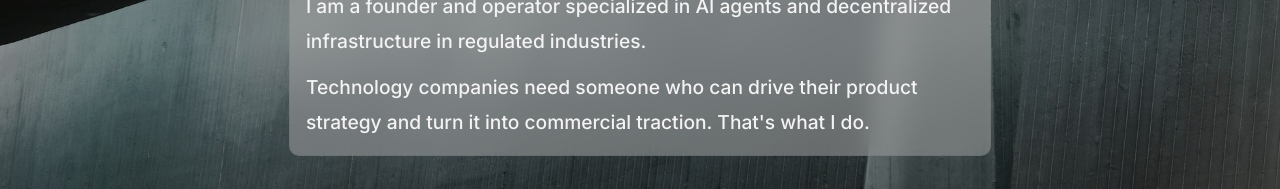
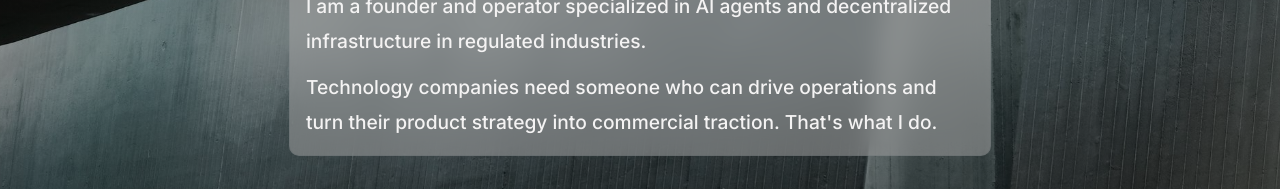
Before and after one commit to AgenticMindset/nextjs-boilerplate, a Next.js app: page / in a window 1280 px wide. Shown: the part 282-471 px from the top of the page. Built offline with nearby package versions, Linux system fonts and the light colour scheme.

Commit message:
home update

```diff
--- a/app/page.tsx
+++ b/app/page.tsx
@@ -23,7 +23,7 @@ export default function Home() {
               I am a founder and operator specialized in AI agents and decentralized infrastructure in regulated industries.
             </p>
             <p>
-              Technology companies need someone who can drive their product strategy and turn it into commercial traction.
+              Technology companies need someone who can drive operations and turn their product strategy into commercial traction.
               That&apos;s what I do.
             </p>
           </div>
```
